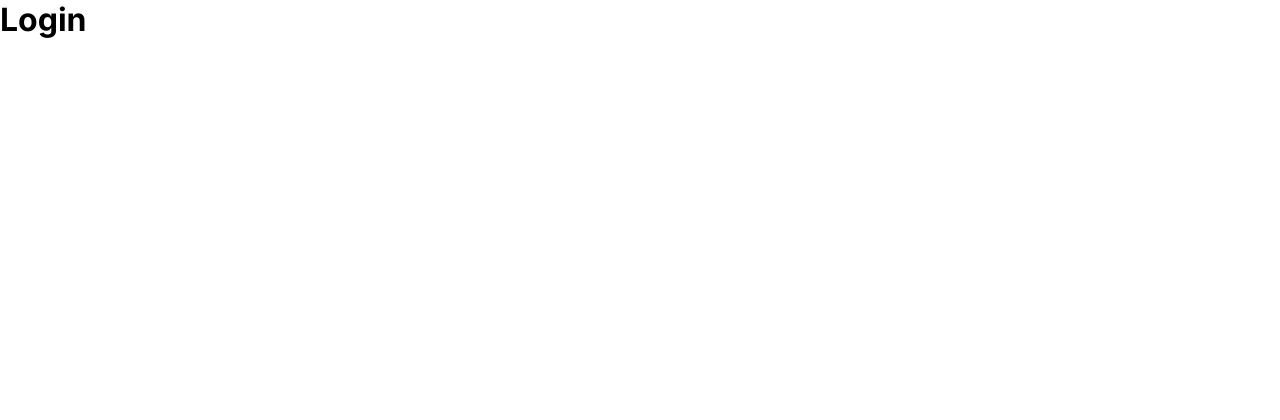
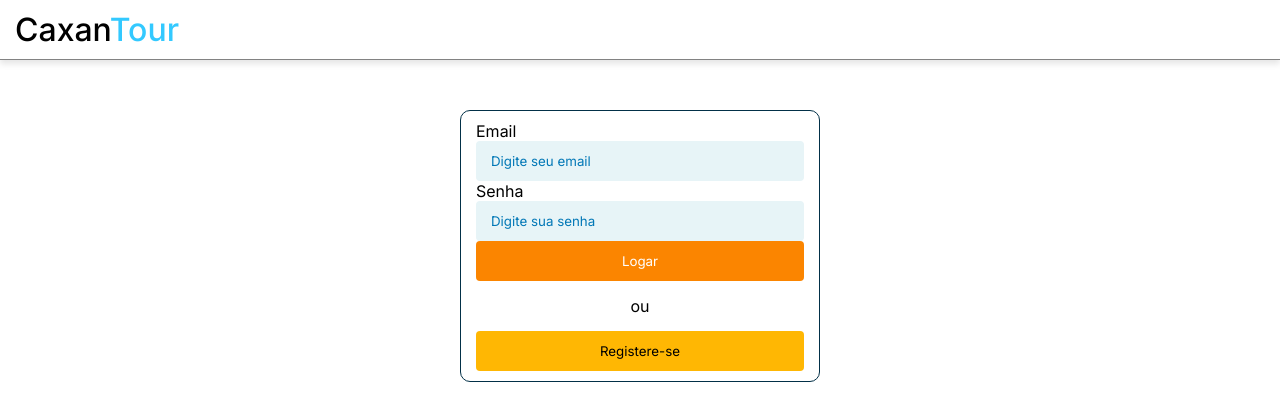
Before and after one commit to Filipe-Matheus-Rodrigues-de-Paiva/Caxamtour, a React (Vite) app: page / in a window 1280 px wide. Shown: the top 420 px of the page. Built offline with nearby package versions, Linux system fonts and the light colour scheme.

Commit message:
feat:login, autologin

```diff
--- /dev/null
+++ b/src/Components/InputLogin/index.tsx
@@ -0,0 +1,20 @@
+import { forwardRef, ForwardedRef, InputHTMLAttributes } from "react"
+import { FieldError } from "react-hook-form"
+
+interface IInputLoginProps extends InputHTMLAttributes<HTMLInputElement>{
+    error?: FieldError;
+    label : string;
+}
+
+export const InputLogin = forwardRef(
+    ({label, error, ...rest}: IInputLoginProps, ref: ForwardedRef<HTMLInputElement>) => (
+        <div>
+            {label ? <label>{label}</label> :null}
+            <br />
+            <input ref={ref} {...rest}/>
+            {error ? <p>{error.message}</p> : null}
+        </div>
+    )
+)
+
+export default InputLogin
--- /dev/null
+++ b/src/Components/LoginForm/index.tsx
@@ -0,0 +1,51 @@
+import InputLogin from "../InputLogin"
+import { useForm, SubmitHandler } from "react-hook-form";
+import { ILoginFormData, loginFormSchema } from "./loginFormSchema";
+import { zodResolver } from "@hookform/resolvers/zod";
+import { useContext } from "react";
+import { LoginContext } from "../../Contexts/LoginContext";
+import { StyledFormLogin, StyledHeaderLogin, StyledLogin } from "../../Pages/Login/styledUser";
+import { useNavigate } from "react-router-dom";
+
+
+export const LoginForm = () =>{
+
+    const navigate = useNavigate()
+
+    const { userLogin } = useContext(LoginContext)
+    const{
+        register,
+        handleSubmit,
+        formState: { errors },
+    } = useForm<ILoginFormData>({resolver: zodResolver(loginFormSchema)})
+
+    const submit: SubmitHandler<ILoginFormData> = (formData) => {
+        userLogin(formData);
+    };
+
+    return(
+        <>
+
+                <StyledFormLogin onSubmit={handleSubmit(submit)}>
+                    <InputLogin
+                        id="email"
+                        label="Email"
+                        type="email"
+                        placeholder="Digite seu email"
+                        {...register("email")}
+                        error={errors.email}
+                    />
+                    <InputLogin
+                        id="password"
+                        label="Senha"
+                        type="password"
+                        placeholder="Digite sua senha"
+                        {...register("password")}
+                        error={errors.password}
+                    />
+                <button type="submit">Logar</button>
+                </StyledFormLogin>
+
+        </>
+    )
+}
--- /dev/null
+++ b/src/Components/LoginForm/loginFormSchema.ts
@@ -0,0 +1,8 @@
+import { z } from "zod";
+
+export const loginFormSchema = z.object({
+    email: z.string().nonempty("O e-mail é obrigatorio"),
+    password: z.string().nonempty("A senha é obrigatoria")
+})
+
+export type ILoginFormData = z.infer<typeof loginFormSchema>
--- a/src/Contexts/LoginContext.tsx
+++ b/src/Contexts/LoginContext.tsx
@@ -1,21 +1,84 @@
 /* Contexto para funções e estados do login */
 
-import { createContext } from "react";
+import { createContext, useEffect, useState } from "react";
+import { api } from "../Services/api";
+import { ILoginFormData } from "../Components/LoginForm/loginFormSchema";
+import { useNavigate } from "react-router-dom";
 
 interface IChildren {
     children: React.ReactNode;
 }
 
+interface IUser {
+    email: string
+    password: string
+    name: string
+    id: number
+}
+
+interface IUserLoginResponse {
+    accessToken: string
+    user: IUser
+}
+
 interface ILoginContext {
-
+    user: IUser | null;
+    userLogin: (formData: ILoginFormData) => Promise<void>
+    userLogout: () => void
 }
 
 export const LoginContext = createContext({} as ILoginContext)
 
 export const LoginProvider = ({children}: IChildren) => {
 
+    const [user, setUser] = useState <IUser | null>(null)
+    const navigate = useNavigate()
+
+    useEffect(()=>{
+        const token = localStorage.getItem("@TOKEN")
+        const idUser = localStorage.getItem("@IDUSER")
+
+        const autoLogin = async () =>{
+            try {
+               const { data } = await api.get<IUser>(`/users/${idUser}`,{
+                headers:{
+                    Authorization: `Bearer ${token}`
+                }
+               })
+               setUser(data)
+               navigate("/dashboard/:id")
+            } catch (error) {
+                localStorage.removeItem("@TOKEN")
+                localStorage.removeItem("@IDUSER")
+            }
+        }
+
+        if (token && idUser){
+            autoLogin()
+        }
+    }, [])
+
+    const userLogin = async(formData: ILoginFormData)=>{
+        try {
+            const { data } = await api.post<IUserLoginResponse>("/users", formData)
+            const token = data.accessToken;
+            const idUser = JSON.stringify(data.user.id)
+            localStorage.setItem("@TOKEN", token)
+            localStorage.setItem("IDUSER", idUser)
+            setUser(user)
+        } catch (error) {
+            console.log(error)
+        }
+    }
+
+    const userLogout = () =>{
+        setUser(null)
+        localStorage.clear()
+        navigate("/")
+    }
+
     return(
-        <LoginContext.Provider value={{}}>
+        <LoginContext.Provider value={{user, userLogin, userLogout}}>
             {children}
         </LoginContext.Provider>
     )
--- a/src/Pages/Login.tsx
+++ /dev/null
@@ -1,8 +0,0 @@
-export default function LoginPage () {
-
-    return (
-        <div>
-            <h1>Login</h1>
-        </div>
-    )
-}
--- /dev/null
+++ b/src/Pages/Login/Login.tsx
@@ -0,0 +1,28 @@
+import { useNavigate } from "react-router-dom";
+import { LoginForm } from "../../Components/LoginForm";
+import { Conteiner, StyledHeaderLogin, StyledLogin } from "./styledUser";
+
+export default function LoginPage () {
+
+    const navigate = useNavigate()
+
+    return (
+        <>
+            <StyledHeaderLogin>
+                <h1>Caxan<span>Tour</span></h1>
+            </StyledHeaderLogin>
+            <Conteiner>
+                <div>
+                    <img src="" alt="" />
+                </div>
+                <StyledLogin>
+                    <LoginForm/>
+                    <div className="divButton">
+                        <p>ou</p>
+                        <button onClick={() => navigate('/register')}>Registere-se</button>
+                    </div>
+                </StyledLogin>
+            </Conteiner>
+        </>
+    )
+}
--- /dev/null
+++ b/src/Pages/Login/styledUser.ts
@@ -0,0 +1,103 @@
+import styled from "styled-components";
+
+export const StyledHeaderLogin = styled.header`
+  border-bottom: 1px solid #828282;
+  padding-left: 15px;
+  display: flex;
+  justify-content: space-between;
+  align-items: center;
+  height: 60px;
+  position: sticky;
+  z-index: 1;
+  top: 0;
+  box-shadow: 0 4px 6px rgba(0, 0, 0, 0.1);
+
+  h1 {
+    font-weight: 500;
+  }
+
+  span {
+    color: #33C9FF;
+  }
+
+  margin-bottom: 50px;
+`
+
+export const Conteiner = styled.div`
+
+display: flex;
+width: 100%;
+justify-content: center;
+
+`
+
+export const StyledLogin = styled.div`
+
+    padding: 10px 15px;
+    border: 1px solid #023047;
+    border-radius: 10px;
+    align-self: center;
+    display: flex;
+    width: 90%;
+    max-width: 360px;
+    flex-direction: column;
+
+
+  .divButton {
+    text-align: center;
+    width: 100%;
+
+    button {
+        margin-top: 15px;
+        height: 40px;
+        background-color: #FFB703;
+        color: black;
+        border: none;
+        border-radius: 4px;
+        width: 100%;
+
+      @media (min-width: 375px){
+        left: 265px;
+      }
+
+      @media (min-width: 425px){
+        left: 290px;
+      }
+    }
+  }
+  `
+
+  export const StyledFormLogin = styled.form`
+
+
+      label {
+        font-size: 16px;
+      }
+
+      input {
+        color: black;
+        height: 40px;
+        width: 100%;
+        padding-left: 15px;
+        background-color: #E7F4F7;
+        border: none;
+      }
+
+      input::placeholder {
+        color: #0077B6;
+      }
+
+      button {
+        height: 40px;
+        background-color: #FB8500;
+        color: white;
+        border: none;
+        border-radius: 4px;
+        width: 100%;
+        margin-bottom: 15px;
+      }
+
+      p {
+        color: red;
+      }
+`
--- a/src/Routes/Routes.tsx
+++ b/src/Routes/Routes.tsx
@@ -1,5 +1,5 @@
 import { Route, Routes } from "react-router-dom";
-import LoginPage from "../Pages/Login";
+import LoginPage from "../Pages/Login/Login";
 import RegisterPage from "../Pages/Register/Register";
 import Dashboard from "../Pages/Dashboard";
 import { RegisterProvider } from "../Contexts/RegisterContext";
```
